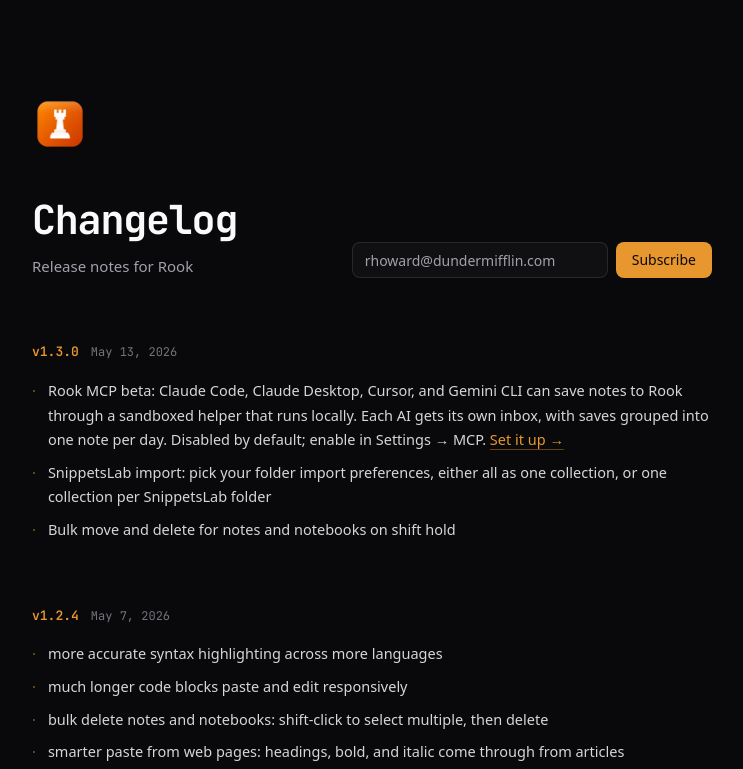
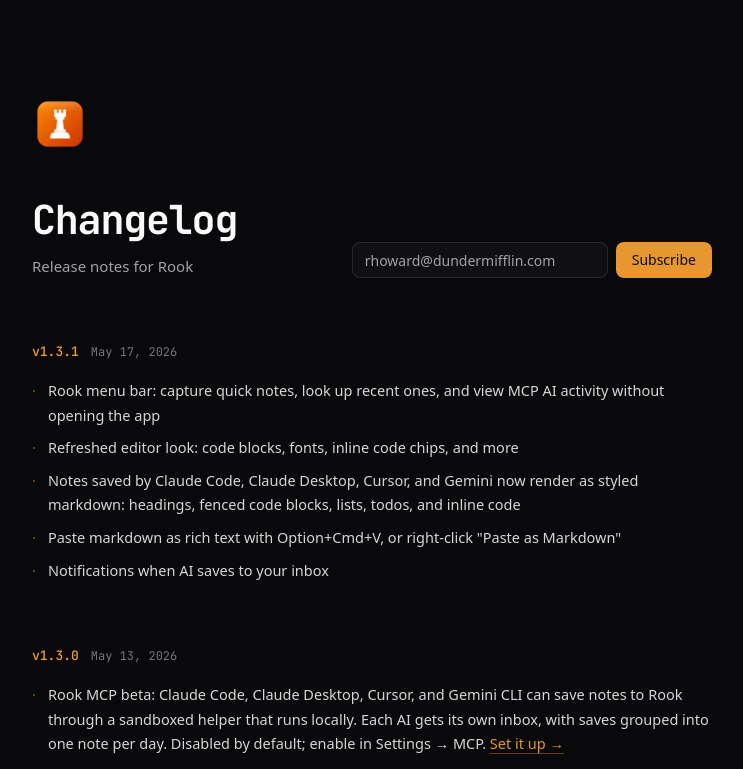
Before and after one commit to maryamtb/rook, a Next.js app in the folder rook-landing/: page /changelog in a window 1280 px wide. Shown: the top 769 px of the page, without its empty margins (268-1011 px from the left). Built offline with nearby package versions, Linux system fonts and the light colour scheme.

Commit message:
v1.3.1 is out!

```diff
--- a/rook-landing/app/changelog/page.tsx
+++ b/rook-landing/app/changelog/page.tsx
@@ -16,6 +16,17 @@
 };
 
 const entries: Entry[] = [
+  {
+    version: "1.3.1",
+    date: "2026-05-17",
+    notes: [
+      "Rook menu bar: capture quick notes, look up recent ones, and view MCP AI activity without opening the app",
+      "Refreshed editor look: code blocks, fonts, inline code chips, and more",
+      "Notes saved by Claude Code, Claude Desktop, Cursor, and Gemini now render as styled markdown: headings, fenced code blocks, lists, todos, and inline code",
+      'Paste markdown as rich text with Option+Cmd+V, or right-click "Paste as Markdown"',
+      "Notifications when AI saves to your inbox",
+    ],
+  },
   {
     version: "1.3.0",
     date: "2026-05-13",
--- a/rook-landing/lib/constants.ts
+++ b/rook-landing/lib/constants.ts
@@ -1,4 +1,4 @@
-export const APP_VERSION = "1.3.0";
+export const APP_VERSION = "1.3.1";
 export const APP_ITEM_ID = "6766067055";
 export const DMG_URL = `https://lfubd2pcrenetvqi.public.blob.vercel-storage.com/releases/Rook-${APP_VERSION}.dmg`;
 // Official Apple "Embed Badge" snippet — link uses apps_box_badge attribution,
```
